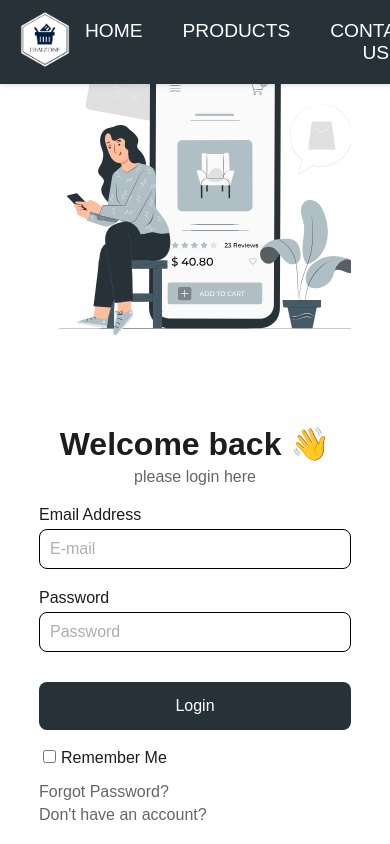
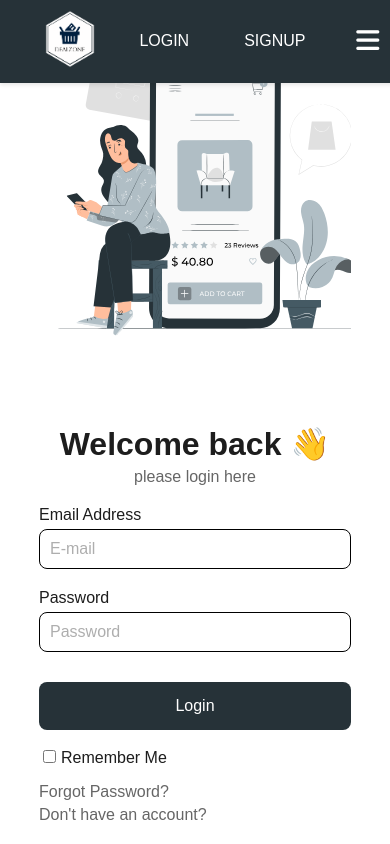
Before and after one commit to abanoub-refaat/CS309_EcommerceProject_Front-end, a React (Vite) app: page / in a window 390 px wide. Built offline with nearby package versions, Linux system fonts and the light colour scheme; a web font is replaced by a local one.

Commit message:
make navbar responsive ,add btn in hero

```diff
--- a/src/components/Hero.css
+++ b/src/components/Hero.css
@@ -35,12 +35,13 @@ p {
     display: inline-block;
     width: max-content;
     padding: 10px 20px;
+    margin: 5px;
     font-size: 16px;
     color: white;
     background-color: #263238;
     text-decoration: none;
     border: none;
-    border-radius: 4px;
+    border-radius: 8px;
     text-align: center;
     cursor: pointer;
     transition: background-color 0.3s ease;
--- a/src/components/Navbar.css
+++ b/src/components/Navbar.css
@@ -13,7 +13,7 @@ body {
   padding: 10px 20px;
   background-color: #263238;
   color: #fff;
-  font-size: 1.2rem;
+  font-size: 1.1rem;
   font-weight: bold;
   text-transform: uppercase;
   box-shadow: 0 2px 4px rgba(0, 0, 0, 0.1);
@@ -117,3 +117,74 @@ body {
   left: 0;
   transform: translateX(0);
 }
+
+.navbar-menu {
+list-style: none;
+display: none;
+gap: 15px;
+margin: 0;
+padding: 0;
+}
+
+.navbar-menu a:hover {
+background-color: #555;
+}
+
+.toggle-btn, .close-btn {
+  display: none;
+  font-size: 1.5em;
+  background: none;
+  color: white;
+  border: none;
+  cursor: pointer;
+}
+
+.toggle-btn.open {display: none;}
+
+.close-btn.open {display: block;}
+
+.navbar-menu {
+  display: none;
+  flex-direction: column;
+  position: absolute;
+  top: 100%;
+  left: 0;
+  width: 100%;
+  background-color: #263238;
+  padding: 10px;
+  box-shadow: 0 2px 4px rgba(0, 0, 0, 0.1);
+  z-index: 1000;
+}
+
+.navbar-menu.open {
+  display: flex;
+}
+
+.toggle-list {
+  display: flex;
+  flex-direction: column;
+  gap: 10px;
+  margin: 0;
+  padding: 0;
+}
+
+.toggle-list a {
+  text-decoration: none;
+  color: #fff;
+  padding: 5px 10px;
+  position: relative;
+  display: inline-block;
+  transition: color 0.1s ease;
+  cursor: pointer;
+}
+
+@media (max-width: 850px) {
+  .navbar-links {
+    display: none;
+  }
+
+  .toggle-btn {
+    display: block;
+  }
+
+}
--- a/src/components/Navbar.jsx
+++ b/src/components/Navbar.jsx
@@ -1,16 +1,17 @@
 import { Link } from "react-router-dom";
+import { useState } from "react";
 import "./Navbar.css";
 export default function Navbar() {
+  const [isOpen, setIsOpen] = useState(false);
+
+  const toggleMenu = () => {
+    setIsOpen(!isOpen);
+  };
   return (
     <>
       <nav className="navbar">
-        <div
-          className="nav-logo"
-          onClick={() => {
-            <Link to="/home"></Link>;
-          }}
-        >
-          <img src="./assets/logo-white.png" alt="logo" />
+        <div className="nav-logo">
+          <Link to="/home"> <img src="./assets/logo-white.png" alt="logo" /> </Link>
         </div>
         <div className="navbar-links">
           <div className="navbar-link">
@@ -20,7 +21,7 @@ export default function Navbar() {
             <Link to="/products">Products</Link>
           </div>
           <div className="navbar-link">
-            <Link to="/about">Contact Us</Link>
+            <Link to="/about">About Us</Link>
           </div>
           <div className="icons-container">
             <Link to="/search">
@@ -42,6 +43,23 @@ export default function Navbar() {
             signup
           </Link>
         </div>
+        <div className="toggle-menu">
+        <button className={`toggle-btn ${isOpen ? "open" : ""}`} onClick={toggleMenu}>
+          <i className="fas fa-bars"></i>
+        </button><button className={`close-btn ${isOpen ? "open" : ""}`} onClick={toggleMenu}>
+          <i className="fas fa-times"></i>
+        </button>
+          <div className= {`navbar-menu ${isOpen ? "open" : ""}`}>
+            <ul className="toggle-list" >
+            <Link to="/home">Home</Link>
+            <Link to="/products">Products</Link>
+            <Link to="/about">About Us</Link>
+            <Link to="/search">Search</Link>
+            <Link to="/shopping-cart">Shopping Cart</Link>
+            <Link to="/wishlist">Wishlist</Link>
+            </ul>
+          </div>
+        </div>
       </nav>
     </>
   );
```
Also changed, not shown: src/components/Hero.jsx (+5 -2 lines).
